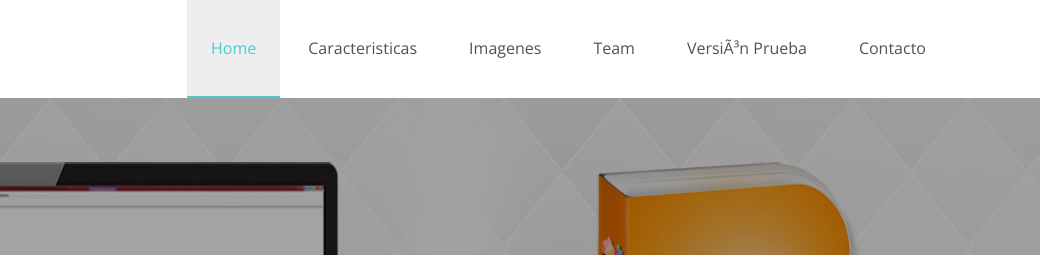
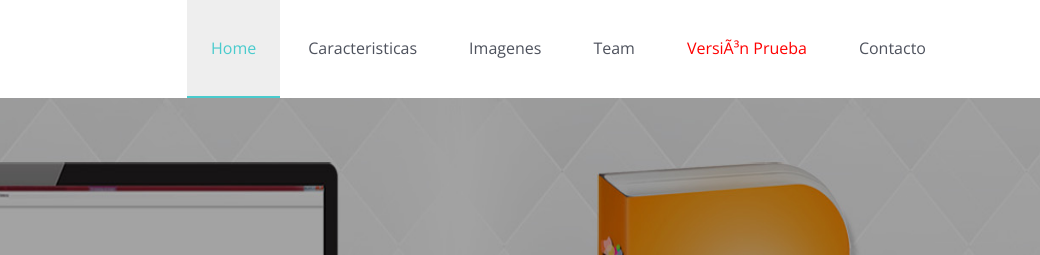
Before and after one commit to roberto3113/psicoinformaticaweb, a plain HTML site: page index.html in a window 1280 px wide. Shown: the top 255 px of the page, 240-1280 px from the left. Drawn offline with nearby package versions, Linux system fonts and the light colour scheme.

Commit message:
Add files via upload

```diff
--- a/index.html
+++ b/index.html
@@ -50,7 +50,7 @@ src="https://www.facebook.com/tr?id=958971344173068&ev=PageView&noscript=1"
 					<li><a class="scroll" href="#service">Caracteristicas</a></li>
 					<li><a class="scroll" href="#portfolio">Imagenes</a></li>
 					<li><a class="scroll" href="#team">Team</a></li>
-					<li><a class="popup-with-zoom-anim" href="#small-dialog5">Versión Prueba</a></li>
+					<li><a class="popup-with-zoom-anim" href="#small-dialog5"><b style="color:red;">Versión Prueba</b></a></li>
 					<!-- <li><a target="_blank" rel="nofollow" href="http://www.mente-informatica.com/">Blog</a></li>-->
 					<li><a  class="scroll" href="#contact">Contacto</a></li>
 				</ul>
```
